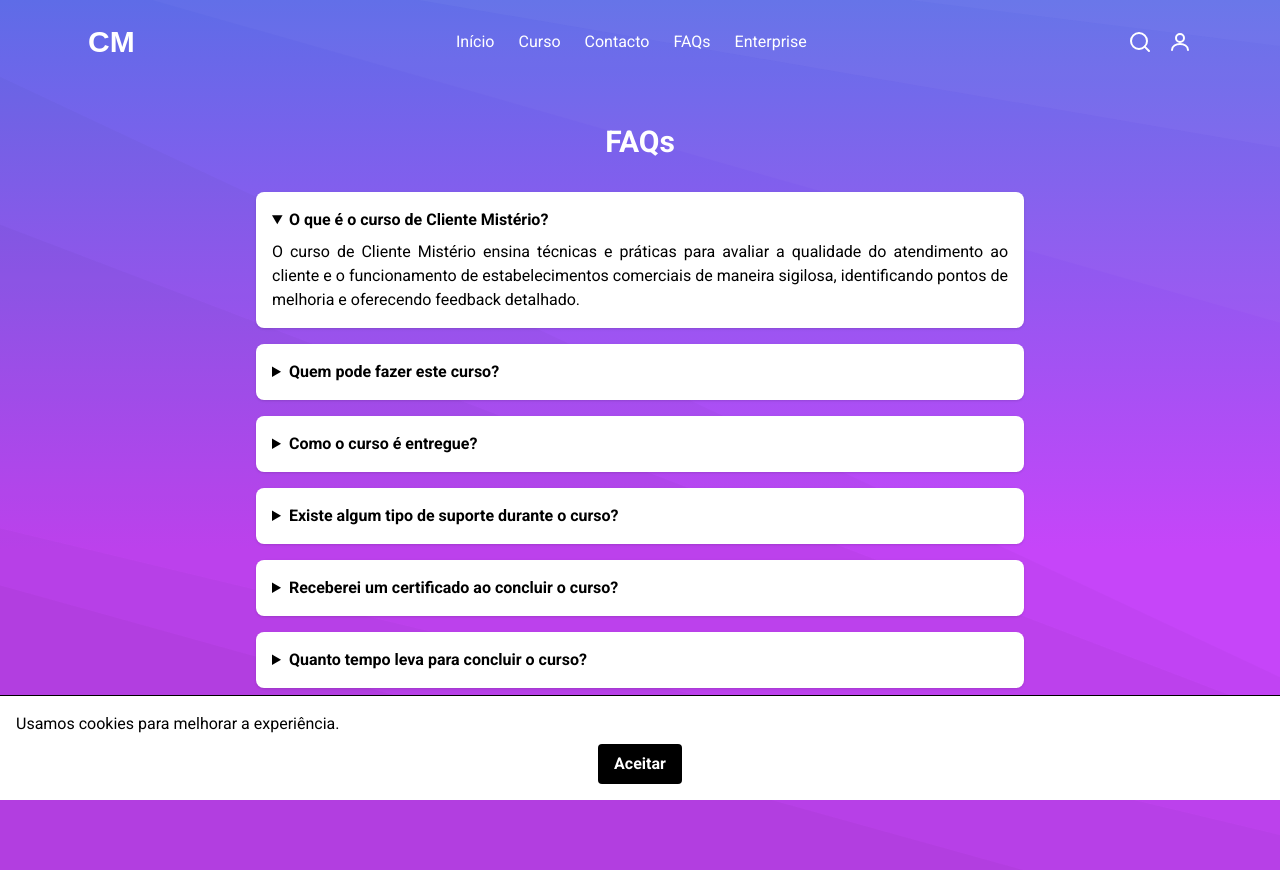
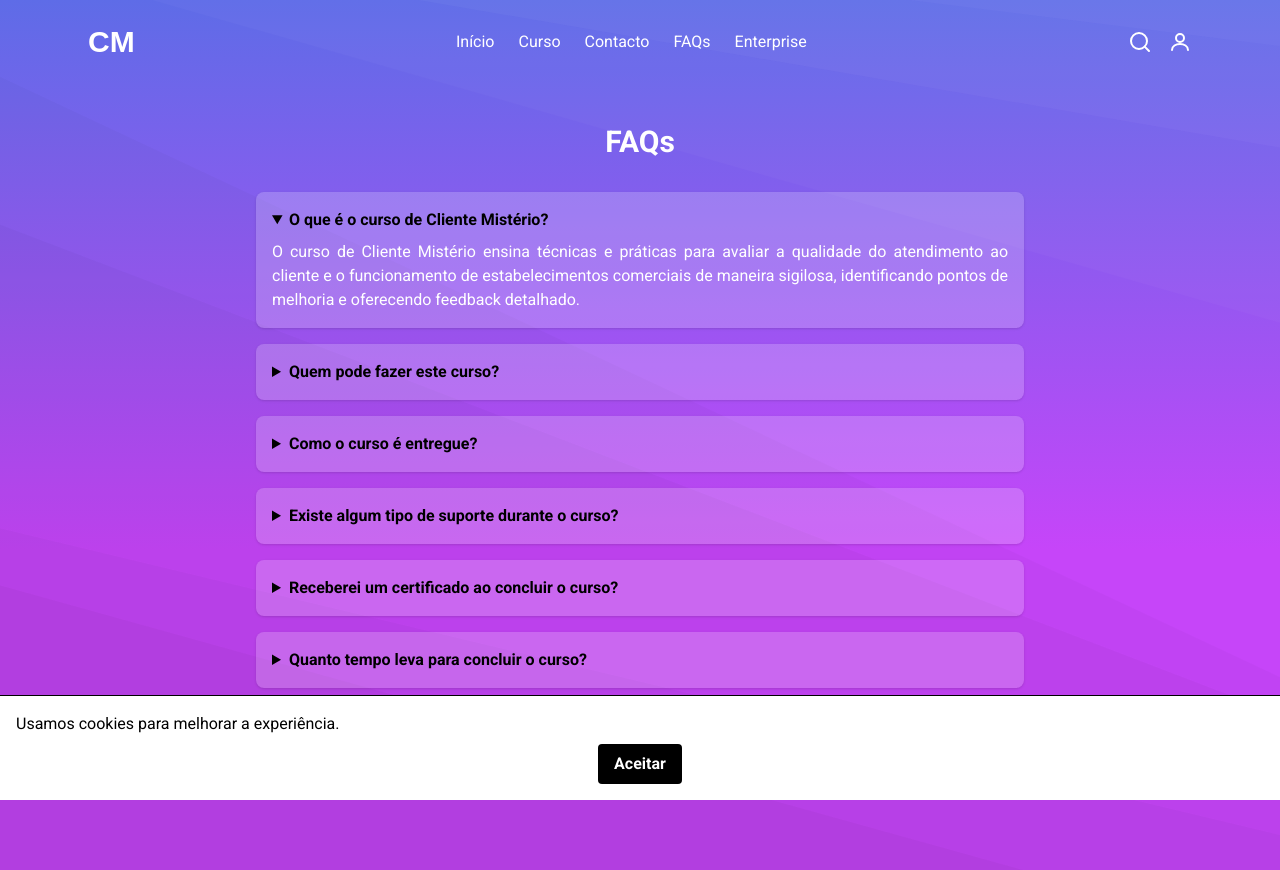
Before and after one commit to msantos51/clientemisterio, a Next.js app in the folder frontend/: page /faq in a window 1280 px wide. Both pictures are taken after a click on the heading "O que é o curso de Cliente Mistério?". Built offline with nearby package versions, Linux system fonts and the light colour scheme; a web font is replaced by a local one.

Commit message:
Documentar fundo translúcido das FAQs

```diff
--- a/frontend/components/Faq.tsx
+++ b/frontend/components/Faq.tsx
@@ -51,15 +51,15 @@ export function Faq() {
       {/* Lista de perguntas */}
       <div className="space-y-4">
         {faqItems.map((item) => (
-          // Cada item expansível com pergunta e resposta
+          // Cada item expansível com fundo translúcido
           <details
             key={item.question}
-            className="rounded-lg bg-white p-4 text-black shadow"
+            className="rounded-lg bg-white/20 p-4 shadow"
           >
               {/* Pergunta visível em negrito que pode ser clicada */}
-              <summary className="cursor-pointer font-bold">{item.question}</summary>
-            {/* Resposta apresentada ao clicar na pergunta */}
-            <p className="mt-2 text-black">{item.answer}</p>
+              <summary className="cursor-pointer font-bold text-black">{item.question}</summary>
+            {/* Resposta apresentada ao clicar na pergunta com texto branco */}
+            <p className="mt-2 text-white">{item.answer}</p>
           </details>
         ))}
       </div>
```
